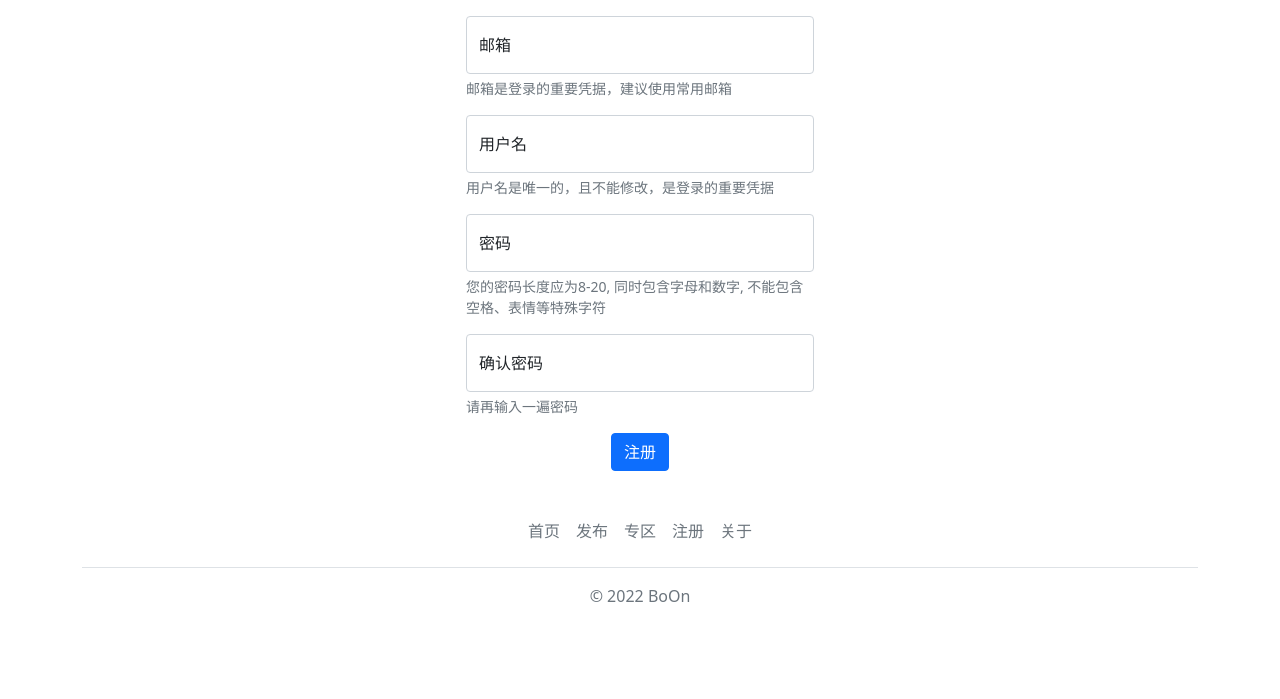
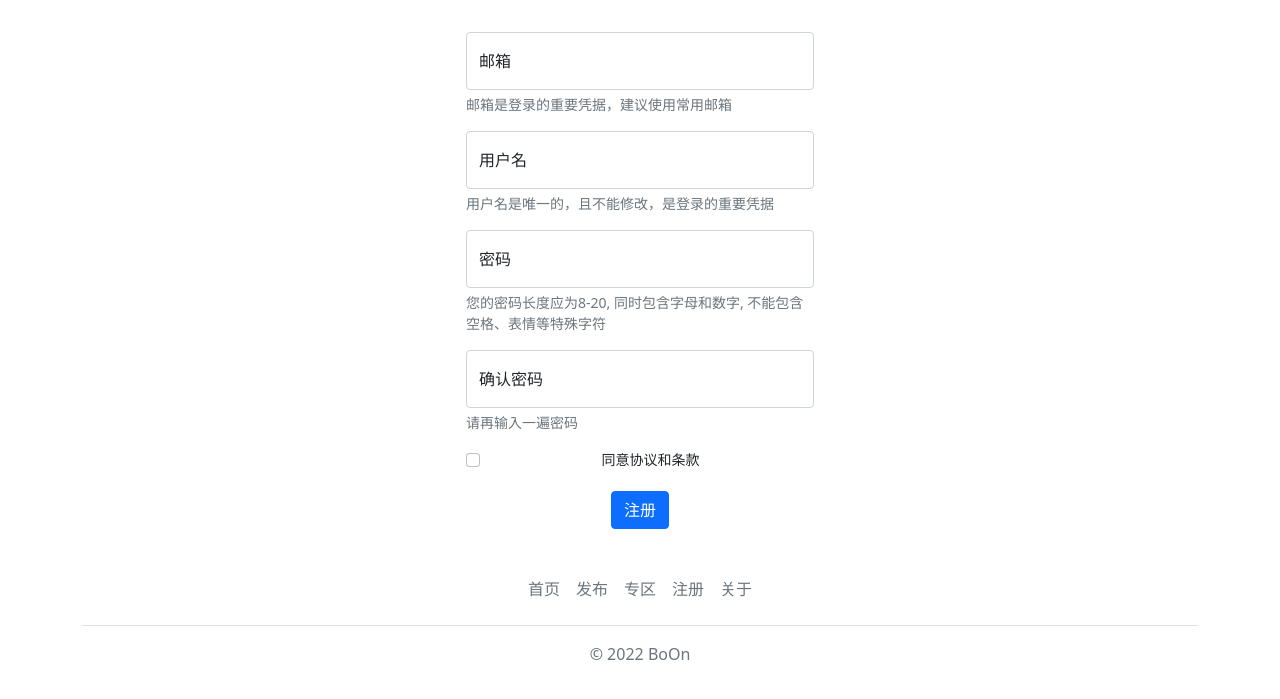
Before and after one commit to JulyHarry/PythonNoob, a Flask app: page /register in a window 1280 px wide. Shown: the part 56-755 px from the top of the page. Run offline with Flask 2, Linux system fonts and the light colour scheme; some libraries are stand-ins or nearby versions.

Commit message:
修改布局

```diff
--- a/BoOn/templates/register.html
+++ b/BoOn/templates/register.html
@@ -11,7 +11,7 @@
 {% block content %}
     <form>
         <div class="container">
-            <div class="row">
+            <div class="row mt-3">
                 <div class="col"></div>
                 <div class="col">
                     <div class="form-floating mt-3">
@@ -21,8 +21,7 @@
                 </div>
                 <div class="col"></div>
             </div>
-        </div>
-        <div class="container">
+
             <div class="row">
                 <div class="col"></div>
                 <div class="col">
@@ -32,20 +31,18 @@
                 </div>
                 <div class="col"></div>
             </div>
-        </div>
-        <div class="container">
-            <div class="row">
+
+            <div class="row mt-3">
                 <div class="col"></div>
                 <div class="col">
-                    <div class="form-floating mt-3">
+                    <div class="form-floating">
                         <input type="text" class="form-control" id="username" placeholder="用户名">
                         <label for="username">用户名</label>
                     </div>
                 </div>
                 <div class="col"></div>
             </div>
-        </div>
-        <div class="container">
+
             <div class="row">
                 <div class="col"></div>
                 <div class="col">
@@ -55,21 +52,18 @@
                 </div>
                 <div class="col"></div>
             </div>
-        </div>
 
-        <div class="container">
-            <div class="row">
+            <div class="row mt-3">
                 <div class="col"></div>
                 <div class="col">
-                    <div class="form-floating mt-3">
+                    <div class="form-floating">
                         <input type="password" class="form-control" id="password" placeholder="密码">
                         <label for="password">密码</label>
                     </div>
                 </div>
                 <div class="col"></div>
             </div>
-        </div>
-        <div class="container">
+
             <div class="row">
                 <div class="col"></div>
                 <div class="col">
@@ -79,34 +73,43 @@
                 </div>
                 <div class="col"></div>
             </div>
-        </div>
 
-        <div class="container">
-            <div class="row">
+            <div class="row mt-3">
                 <div class="col"></div>
                 <div class="col">
-                    <div class="form-floating mt-3">
+                    <div class="form-floating">
                         <input type="password" class="form-control" id="passwordConfirm" placeholder="密码">
                         <label for="password">确认密码</label>
                     </div>
                 </div>
                 <div class="col"></div>
             </div>
-        </div>
-        <div class="container">
-            <div class="row">
+
+            <div class="row mb-3">
                 <div class="col"></div>
                 <div class="col">
-                    <div id="ppasswordConfirmHelpBlock" class="form-text mb-3">
+                    <div id="ppasswordConfirmHelpBlock" class="form-text">
                         请再输入一遍密码
                     </div>
                 </div>
                 <div class="col"></div>
             </div>
-        </div>
 
-        <div class="container">
             <div class="row">
+                <div class="col"></div>
+                <div class="col" style="font-size: 14px">
+                    <div class="form-check text-center">
+                        <input class="form-check-input" type="checkbox" value="" id="invalidCheck2"
+                               required>
+                        <label class="form-check-label" for="invalidCheck2">
+                            同意协议和条款
+                        </label>
+                    </div>
+                </div>
+                <div class="col"></div>
+            </div>
+
+            <div class="row mt-3">
                 <div class="col"></div>
                 <div class="col" style="text-align:center">
                     <button type="button" class="btn btn-primary">注册</button>
```
Also changed, not shown: BoOn/templates/login.html (+12 -11 lines).
